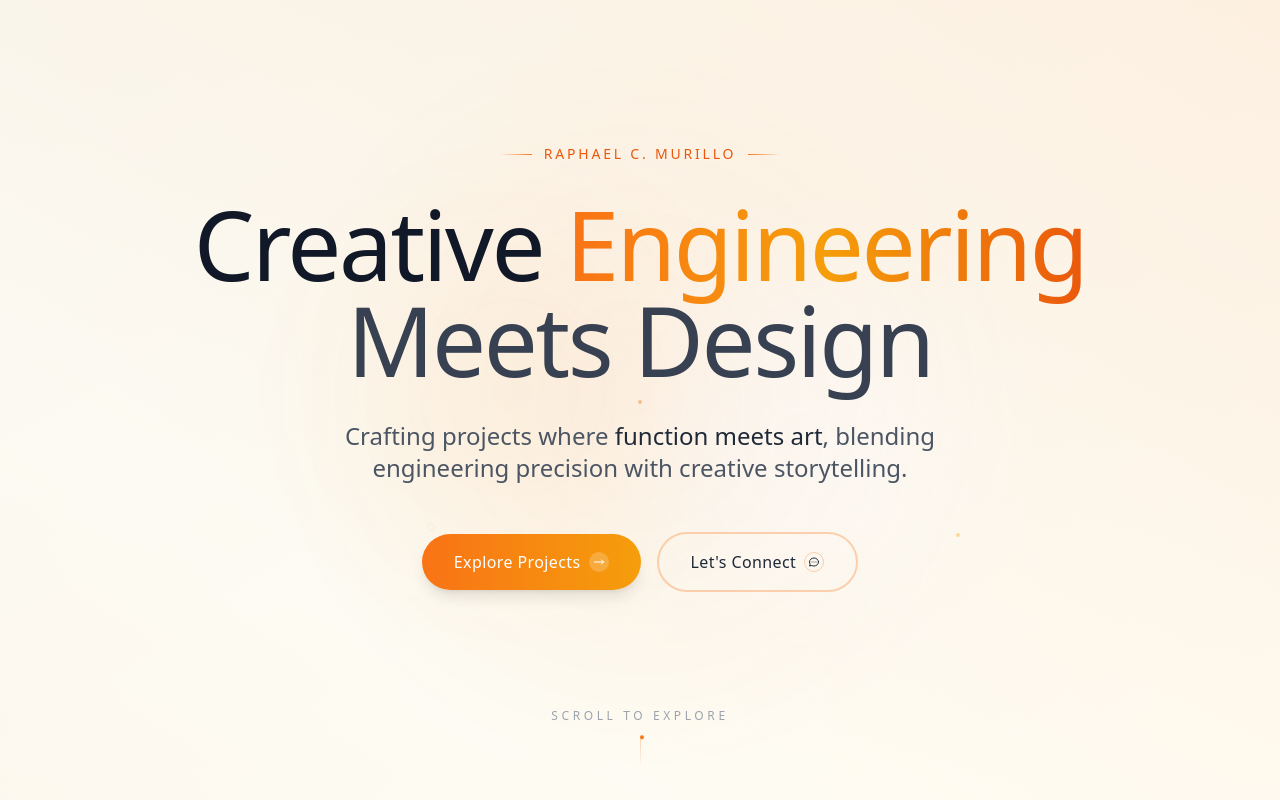
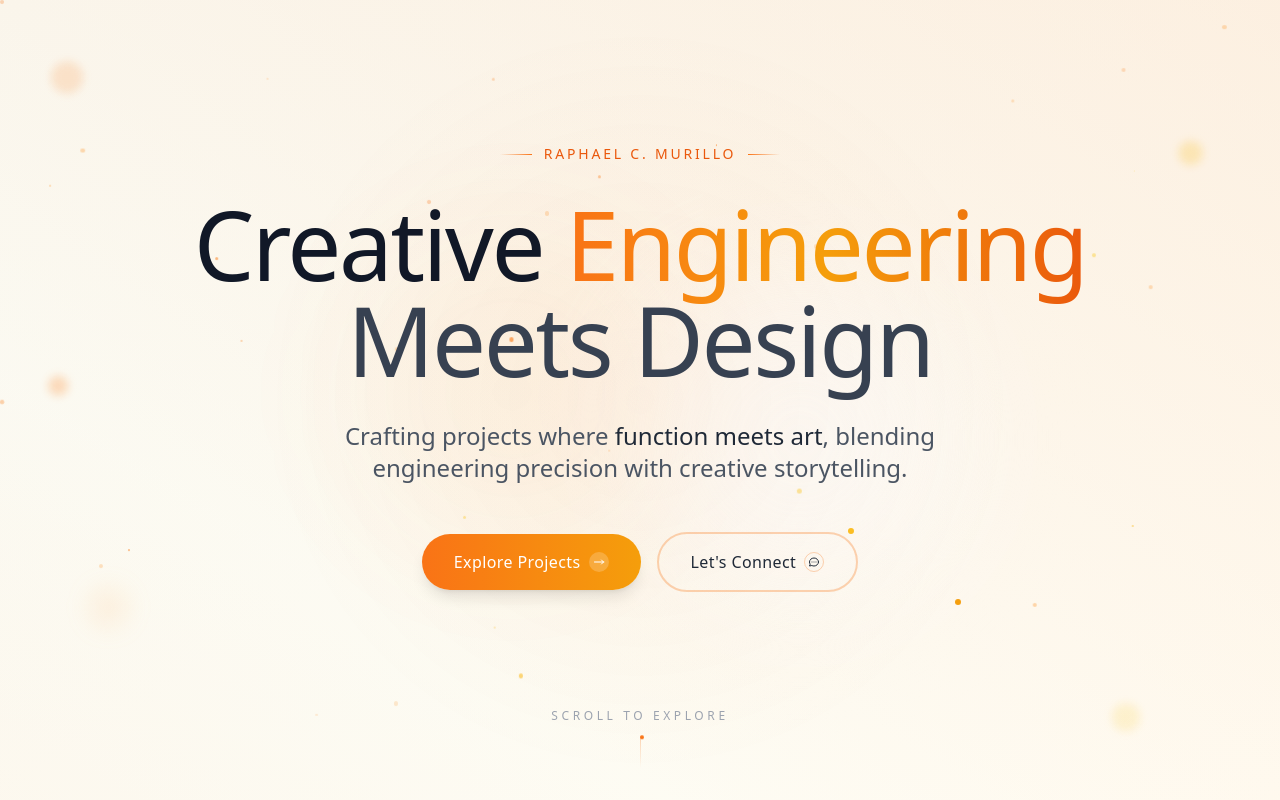
Before and after one commit to megaraph/web-portfolio, a React (Vite) app: page / in a window 1280 px wide. Shown: the top 800 px of the page. Built offline with nearby package versions, Linux system fonts and the light colour scheme; grey boxes are pictures that could not be loaded.

Commit message:
add: particles to hero section

```diff
--- a/src/sections/Hero.tsx
+++ b/src/sections/Hero.tsx
@@ -1,4 +1,47 @@
+import { useEffect, useState } from "react";
+
+interface Particle {
+    id: number;
+    x: number;
+    y: number;
+    size: number;
+    opacity: number;
+    duration: number;
+    delay: number;
+    color: string;
+}
+
 export default function Hero() {
+    const [particles, setParticles] = useState<Particle[]>([]);
+
+    useEffect(() => {
+        const generateParticles = () => {
+            const newParticles: Particle[] = [];
+            const colors = [
+                "bg-orange-400",
+                "bg-amber-400",
+                "bg-orange-300",
+                "bg-amber-300",
+            ];
+
+            for (let i = 0; i < 30; i++) {
+                newParticles.push({
+                    id: i,
+                    x: Math.random() * 100,
+                    y: Math.random() * 100,
+                    size: Math.random() * 4 + 1,
+                    opacity: Math.random() * 0.6 + 0.2,
+                    duration: Math.random() * 20 + 10,
+                    delay: Math.random() * 5,
+                    color: colors[Math.floor(Math.random() * colors.length)],
+                });
+            }
+            setParticles(newParticles);
+        };
+
+        generateParticles();
+    }, []);
+
     return (
         <section className="relative flex flex-col items-center justify-center min-h-screen px-6 text-center bg-gradient-to-br from-gray-50 to-white dark:from-gray-950 dark:to-black overflow-hidden">
             {/* Animated Background Aura - Orange/Amber theme to match About section */}
@@ -11,23 +54,109 @@ export default function Hero() {
                 style={{ animationDelay: "2s" }}
             ></div>
 
-            {/* Subtle floating particles */}
-            <div
-                className="absolute top-1/3 left-1/5 w-1 h-1 bg-orange-500 rounded-full opacity-40 animate-ping"
-                style={{ animationDelay: "1s" }}
-            ></div>
-            <div
-                className="absolute top-2/3 right-1/4 w-1 h-1 bg-amber-500 rounded-full opacity-30 animate-pulse"
-                style={{ animationDelay: "3s" }}
-            ></div>
-            <div
-                className="absolute bottom-1/3 left-1/3 w-2 h-2 border border-orange-400/20 rounded-full opacity-50 animate-bounce"
-                style={{ animationDelay: "2.5s" }}
-            ></div>
-            <div
-                className="absolute top-1/2 right-1/6 w-1 h-1 bg-orange-400 rounded-full opacity-60 animate-pulse"
-                style={{ animationDelay: "4s" }}
-            ></div>
+            {/* Enhanced Floating Particles System */}
+            <div className="absolute inset-0 overflow-hidden">
+                {particles.map((particle) => (
+                    <div
+                        key={particle.id}
+                        className={`absolute rounded-full ${particle.color}`}
+                        style={{
+                            left: `${particle.x}%`,
+                            top: `${particle.y}%`,
+                            width: `${particle.size}px`,
+                            height: `${particle.size}px`,
+                            opacity: particle.opacity,
+                            animation: `floatUpDown ${particle.duration}s ease-in-out infinite`,
+                            animationDelay: `${particle.delay}s`,
+                        }}
+                    />
+                ))}
+            </div>
+
+            {/* Glowing Orbs - Larger floating elements */}
+            <div className="absolute inset-0">
+                <div
+                    className="absolute top-20 left-10 w-8 h-8 bg-orange-400/20 rounded-full blur-sm"
+                    style={{
+                        animation: "floatSlow 15s ease-in-out infinite",
+                        animationDelay: "0s",
+                    }}
+                />
+                <div
+                    className="absolute top-32 right-16 w-6 h-6 bg-amber-400/25 rounded-full blur-sm"
+                    style={{
+                        animation: "floatSlow 12s ease-in-out infinite reverse",
+                        animationDelay: "2s",
+                    }}
+                />
+                <div
+                    className="absolute bottom-40 left-20 w-10 h-10 bg-orange-300/15 rounded-full blur-md"
+                    style={{
+                        animation: "floatSlow 18s ease-in-out infinite",
+                        animationDelay: "4s",
+                    }}
+                />
+                <div
+                    className="absolute bottom-20 right-32 w-7 h-7 bg-amber-300/20 rounded-full blur-sm"
+                    style={{
+                        animation: "floatSlow 14s ease-in-out infinite reverse",
+                        animationDelay: "1s",
+                    }}
+                />
+                <div
+                    className="absolute top-1/2 left-8 w-5 h-5 bg-orange-400/30 rounded-full blur-sm"
+                    style={{
+                        animation: "floatSlow 16s ease-in-out infinite",
+                        animationDelay: "3s",
+                    }}
+                />
+                <div
+                    className="absolute top-1/3 right-12 w-9 h-9 bg-amber-400/18 rounded-full blur-md"
+                    style={{
+                        animation: "floatSlow 20s ease-in-out infinite reverse",
+                        animationDelay: "5s",
+                    }}
+                />
+            </div>
+
+            {/* Sparkle Effects - Tiny twinkling particles */}
+            <div className="absolute inset-0">
+                <div
+                    className="absolute top-1/4 left-1/3 w-1 h-1 bg-orange-500 rounded-full"
+                    style={{
+                        animation: "twinkle 3s ease-in-out infinite",
+                        animationDelay: "1s",
+                    }}
+                />
+                <div
+                    className="absolute top-3/4 right-1/4 w-1 h-1 bg-amber-500 rounded-full"
+                    style={{
+                        animation: "twinkle 2.5s ease-in-out infinite",
+                        animationDelay: "0.5s",
+                    }}
+                />
+                <div
+                    className="absolute top-1/2 left-1/6 w-1 h-1 bg-orange-400 rounded-full"
+                    style={{
+                        animation: "twinkle 4s ease-in-out infinite",
+                        animationDelay: "2s",
+                    }}
+                />
+                <div
+                    className="absolute bottom-1/3 right-1/3 w-1 h-1 bg-amber-400 rounded-full"
+                    style={{
+                        animation: "twinkle 3.5s ease-in-out infinite",
+                        animationDelay: "1.5s",
+                    }}
+                />
+                <div
+                    className="absolute top-1/6 right-1/6 w-1 h-1 bg-orange-500 rounded-full"
+                    style={{
+                        animation: "twinkle 2.8s ease-in-out infinite",
+                        animationDelay: "0.8s",
+                    }}
+                />
+            </div>
 
             {/* Very subtle gradient aura around content */}
             <div className="absolute inset-0 bg-gradient-radial from-orange-500/5 via-transparent to-transparent"></div>
--- a/src/styles/globals.css
+++ b/src/styles/globals.css
@@ -92,3 +92,47 @@ p {
 .group:hover .group-hover\:scale-110 {
     transform: scale(1.1);
 }
+
+/* Add these keyframe animations to your existing global CSS file */
+
+/* Floating particle animations */
+@keyframes floatUpDown {
+    0%,
+    100% {
+        transform: translateY(0px) translateX(0px);
+    }
+    25% {
+        transform: translateY(-20px) translateX(5px);
+    }
+    50% {
+        transform: translateY(0px) translateX(-5px);
+    }
+    75% {
+        transform: translateY(10px) translateX(3px);
+    }
+}
+
+@keyframes floatSlow {
+    0%,
+    100% {
+        transform: translateY(0px) translateX(0px);
+    }
+    33% {
+        transform: translateY(-30px) translateX(20px);
+    }
+    66% {
+        transform: translateY(15px) translateX(-15px);
+    }
+}
+
+@keyframes twinkle {
+    0%,
+    100% {
+        opacity: 0.2;
+        transform: scale(1);
+    }
+    50% {
+        opacity: 1;
+        transform: scale(1.5);
+    }
+}
```
